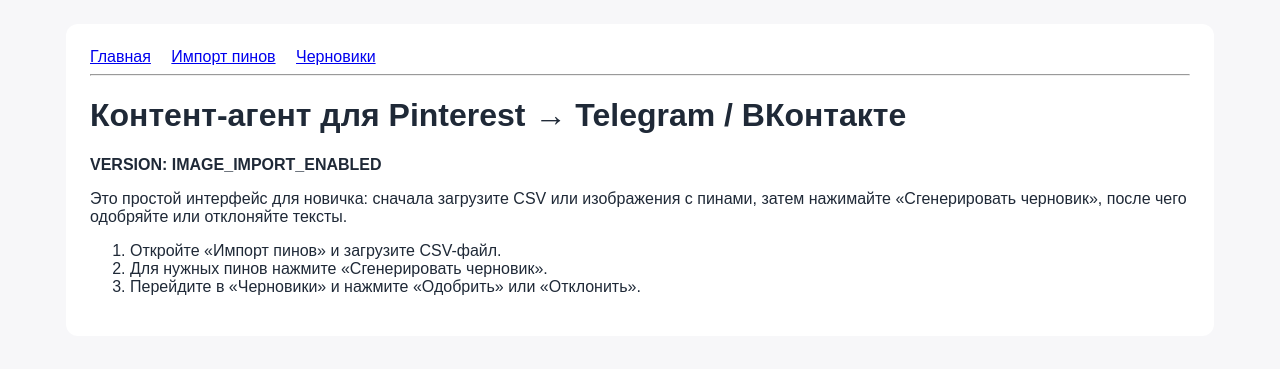
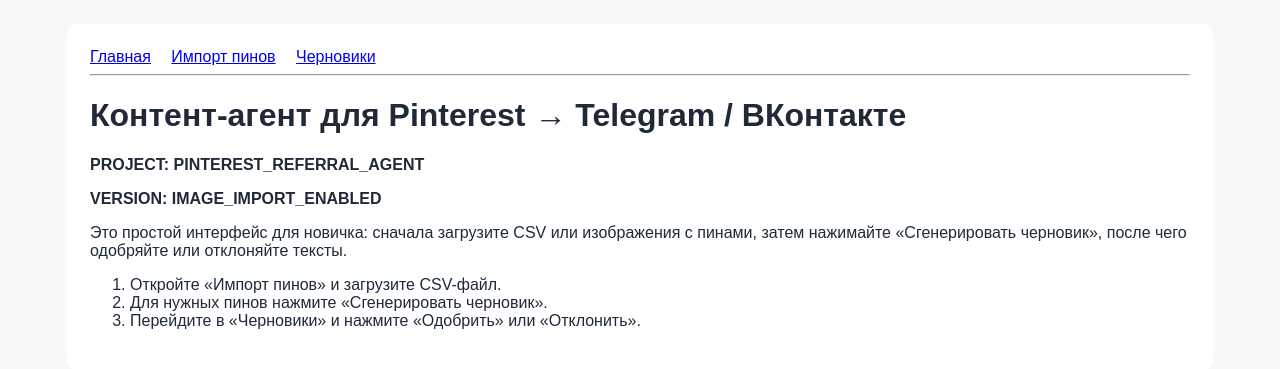
Before and after one commit to etatiana125-debug/referral-agent, a FastAPI app: page / in a window 1280 px wide. Shown: the top 369 px of the page. Run offline with FastAPI, Linux system fonts and the light colour scheme.

Commit message:
Add explicit Pinterest project marker to README and home page

```diff
--- a/app/templates/index.html
+++ b/app/templates/index.html
@@ -1,6 +1,7 @@
 {% extends "base.html" %}
 {% block content %}
 <h1>Контент-агент для Pinterest → Telegram / ВКонтакте</h1>
+<p><strong>PROJECT: PINTEREST_REFERRAL_AGENT</strong></p>
 <p><strong>VERSION: IMAGE_IMPORT_ENABLED</strong></p>
 <p>
   Это простой интерфейс для новичка: сначала загрузите CSV или изображения с пинами,
```
Also changed, not shown: README.md.
